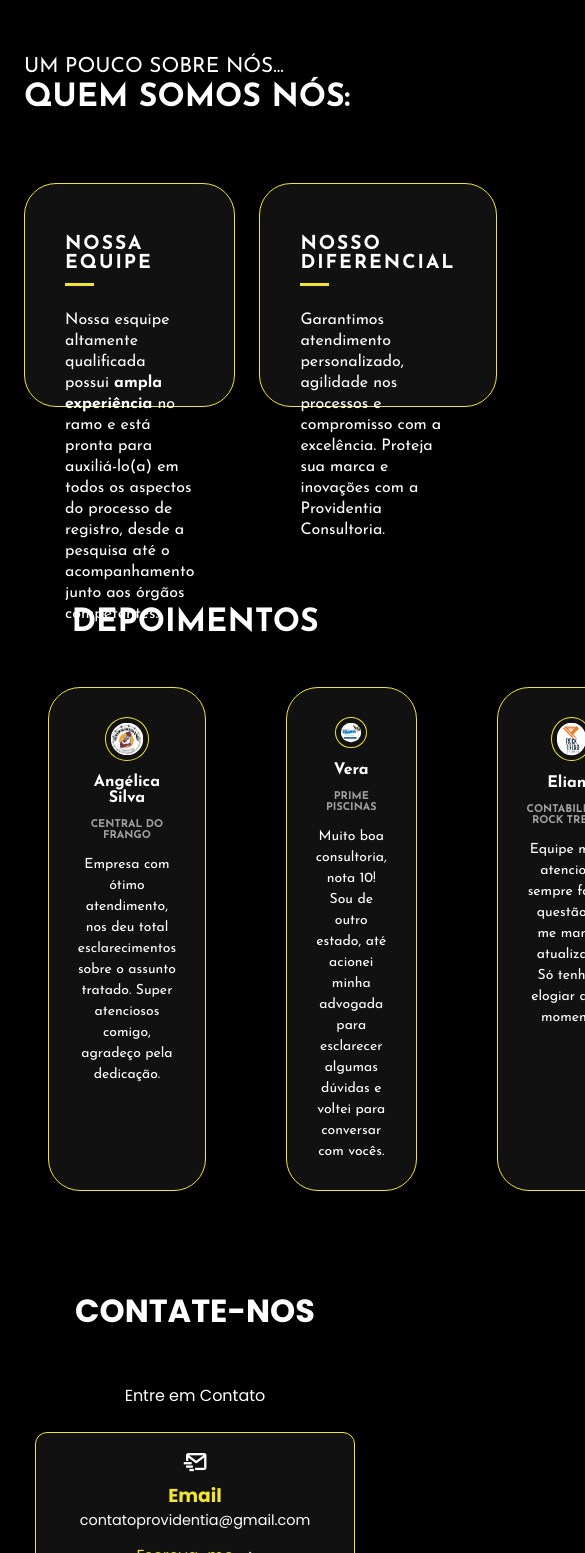
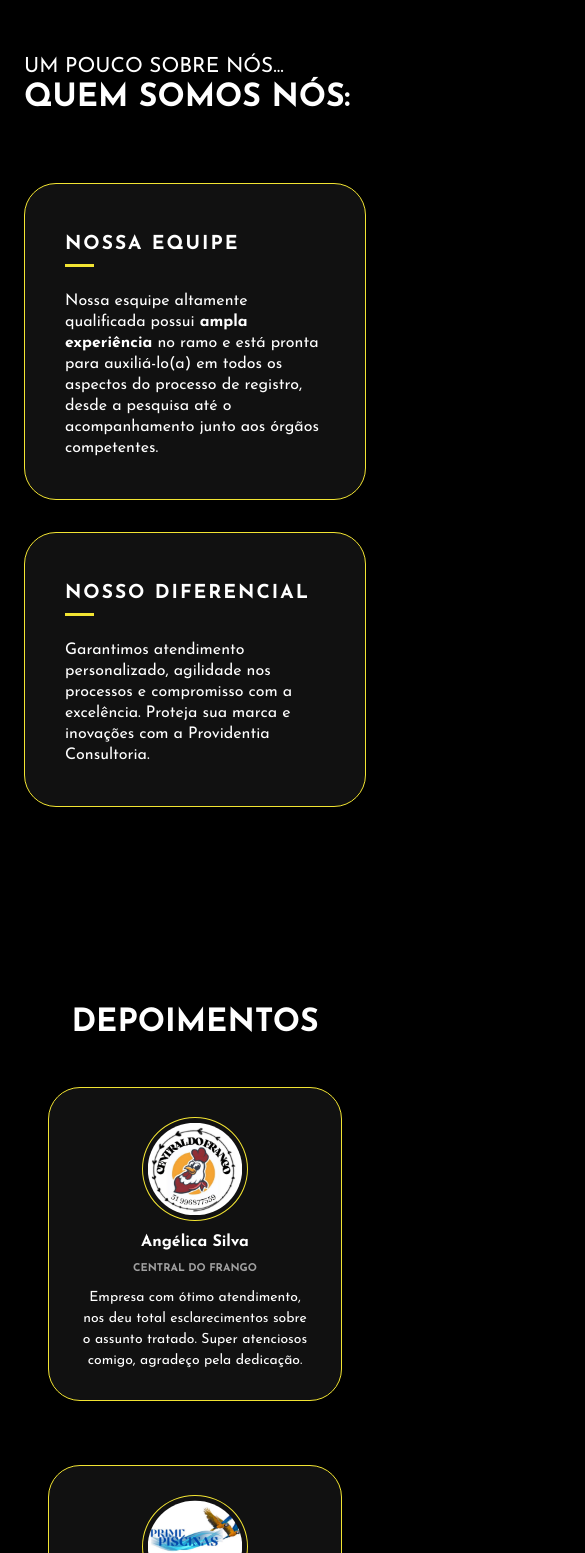
Before and after one commit to albertoaugusto/providentia, a React (Vite) app: page / in a window 390 px wide. Shown: the part 3355-4908 px from the top of the page, 585 px wide, since content can reach past the window. Built offline with nearby package versions, Linux system fonts and the light colour scheme.

Commit message:
responsive eidts finish

```diff
--- a/src/components/footer/footer.sass
+++ b/src/components/footer/footer.sass
@@ -64,3 +64,23 @@
 .copy
     text-align: center
     padding: 0.5rem
+
+/*responsive*/
+@media screen and (max-width: 992px)
+    .columns
+        column-gap: 3rem
+
+@media screen and (max-width: 768px)
+    .columns
+        text-align: center
+        grid-template-columns: 1fr
+        row-gap: 1rem
+
+    .pay ul
+      margin:  0 20%
+
+    .social-media
+      margin:  0 35%
+
+    .card-briefs
+      margin-top: 3rem
--- a/src/components/main/about/about.sass
+++ b/src/components/main/about/about.sass
@@ -4,7 +4,6 @@
   font-family: variables.$footer-font
   color: #fff
   margin-top: variables.$mb-2-5
-
 
 .about-container
   max-width: 100%
@@ -62,3 +61,20 @@
   font-size: 1rem
   margin-top: 1.5rem
   font-weight: 200
+
+
+/*responsive*/
+@media screen and (max-width: 992px)
+    .row
+        column-gap: 3rem
+
+    .item-in
+      height: 18rem
+
+@media screen and (max-width: 768px)
+    .row
+        grid-template-columns: 1fr
+        row-gap: 2rem
+
+    .item-in
+      height: auto
--- a/src/components/main/briefs/briefs.sass
+++ b/src/components/main/briefs/briefs.sass
@@ -40,3 +40,19 @@ p
   margin: 0.8rem 0
   text-transform: uppercase
   opacity: 0.6
+
+/*responsive*/
+@media screen and (max-width: 992px)
+    .cards
+        column-gap: 3rem
+
+@media screen and (max-width: 768px)
+    .cards
+        grid-template-columns: 1fr
+        row-gap: 1rem
+
+    .item-in
+      height: auto
+
+    .card-briefs
+      margin-top: 3rem
```
